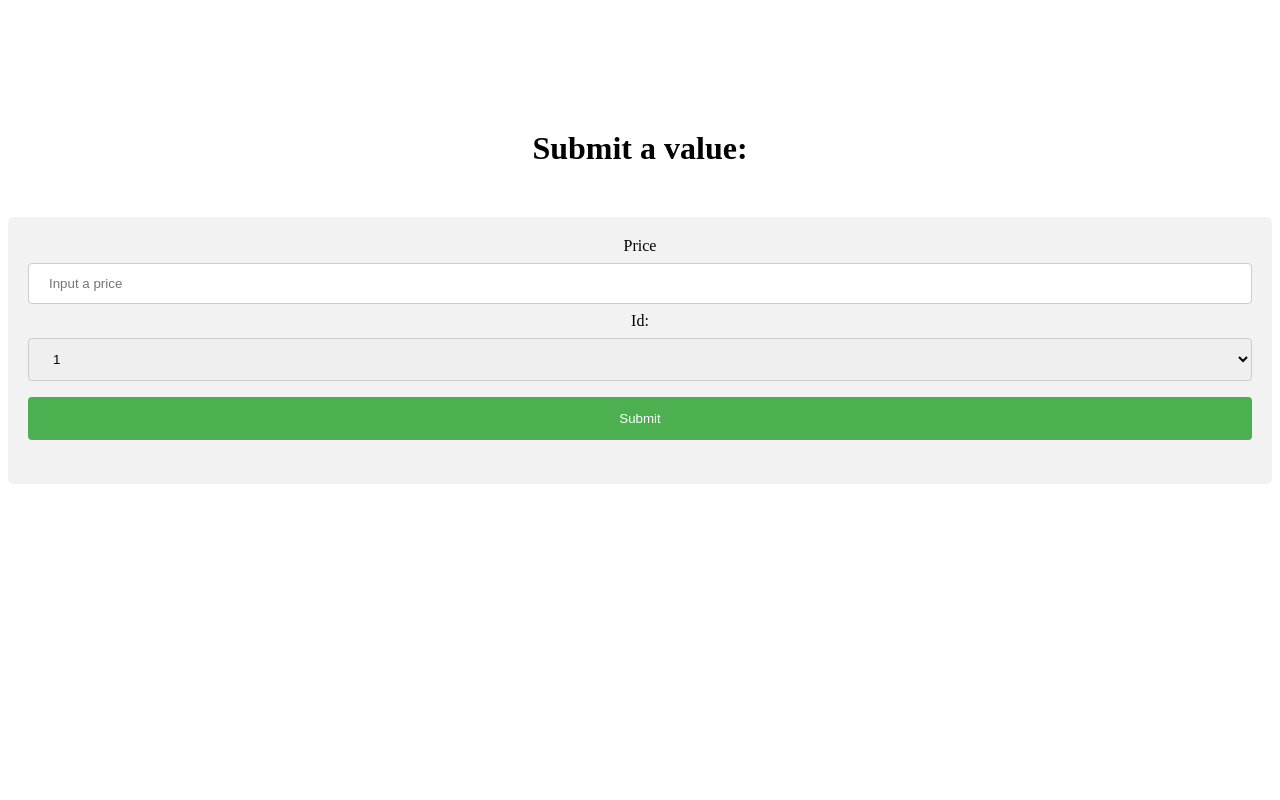
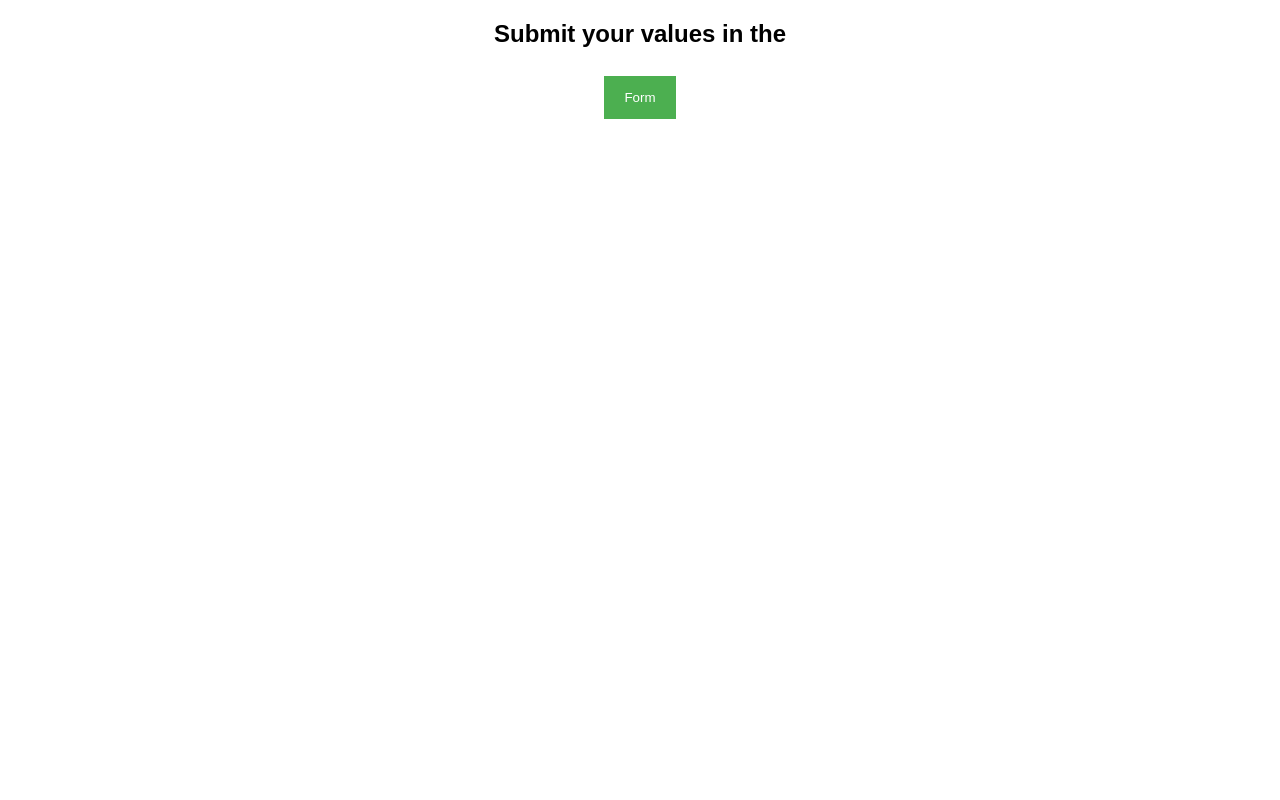
Before and after one commit to Silviumuraru90/Auth.-App-on-Heroku, a Flask app: template templates/home.html in a window 1280 px wide. Run offline with Flask 2, Linux system fonts and the light colour scheme; the template is opened without the code that fills it, so the values that code supplies are empty.

Commit message:
New Modal Form

```diff
--- a/templates/home.html
+++ b/templates/home.html
@@ -1,70 +1,167 @@
+<!DOCTYPE html>
 <html>
+<head>
+<meta name="viewport" content="width=device-width, initial-scale=1">
+<style>
+body {font-family: Arial, Helvetica, sans-serif;}
 
-<head>
-  <style>
-  input[type=text], select {
+input[type=text]{
   width: 100%;
   padding: 12px 20px;
   margin: 8px 0;
   display: inline-block;
   border: 1px solid #ccc;
-    border-radius: 4px;
   box-sizing: border-box;
 }
 
-  input[type=submit] {
-    width: 100%;
+button {
   background-color: #4CAF50;
   color: white;
   padding: 14px 20px;
   margin: 8px 0;
   border: none;
-    border-radius: 4px;
+  cursor: pointer;
+  width: 100%;
+}
+
+button:hover {
+  opacity: 0.8;
+}
+
+.cancelbtn {
+  width: auto;
+  padding: 10px 18px;
+  background-color: #f44336;
+}
+
+/* Center the image and position the close button */
+.imgcontainer {
+  text-align: center;
+  margin: 24px 0 12px 0;
+  position: relative;
+}
+
+img.avatar {
+  width: 40%;
+  border-radius: 50%;
+}
+
+.container {
+  padding: 16px;
+}
+
+.modal {
+  display: none; /* Hidden by default */
+  position: fixed; /* Stay in place */
+  z-index: 1; /* Sit on top */
+  left: 0;
+  top: 0;
+  width: 100%; /* Full width */
+  height: 100%; /* Full height */
+  overflow: auto; /* Enable scroll if needed */
+  background-color: rgb(0,0,0); /* Fallback color */
+  background-color: rgba(0,0,0,0.4); /* Black w/ opacity */
+  padding-top: 60px;
+}
+
+.modal-content {
+  background-color: #fefefe;
+  margin: 5% auto 15% auto; /* 5% from the top, 15% from the bottom and centered */
+  border: 1px solid #888;
+  width: 60%; /* Could be more or less, depending on screen size */
+}
+
+/* The Close Button (x) */
+.close {
+  position: absolute;
+  right: 25px;
+  top: 0;
+  color: #000;
+  font-size: 35px;
+  font-weight: bold;
+}
+
+.close:hover,
+.close:focus {
+  color: red;
   cursor: pointer;
 }
 
-  input[type=submit]:hover {
-    background-color: #45a049;
+/* Add Zoom Animation */
+.animate {
+  -webkit-animation: animatezoom 0.6s;
+  animation: animatezoom 0.6s
 }
 
-  div {
-    border-radius: 5px;
-    background-color: #f2f2f2;
-    padding: 20px;
+@-webkit-keyframes animatezoom {
+  from {-webkit-transform: scale(0)}
+  to {-webkit-transform: scale(1)}
+}
+
+@keyframes animatezoom {
+  from {transform: scale(0)}
+  to {transform: scale(1)}
+}
+
+/* Change styles for span and cancel button on extra small screens */
+@media screen and (max-width: 300px) {
+  span.psw {
+     display: block;
+     float: none;
+  }
+  .cancelbtn {
+     width: 100%;
+  }
 }
 </style>
 </head>
-
 <body>
 
-<br><br><br><br><br>
+<center><h2>Submit your values in the</h2>
 
+<button onclick="document.getElementById('id01').style.display='block'" style="width:auto;">Form</button>
 
-<center>
-  <h1><p class="Stencil"> Submit a value: </p></h1>
-  <br>
+</center>
 
+<div id="id01" class="modal">
 
-  <div>
-    <form action="http://ecnaoptriha.herokuapp.com/result" method = "POST">
-      <label for="pricing">Price</label>
-      <input type="text" id="pricing" name="Price" placeholder="Input a price">
+  <form class="modal-content animate" action="http://ecnaoptriha.herokuapp.com/result" method = "POST">
+    <div class="imgcontainer">
+      <span onclick="document.getElementById('id01').style.display='none'" class="close" title="Close Modal">&times;</span>
+      <img src="img_avatar2.png" alt="Avatar" class="avatar">
+    </div>
 
-      <!--<label for="lname">Last Name</label>
-      <input type="text" id="lname" name="Id" placeholder="Choose between 1, 3 or 4">
-      -->
-      <label for="ID">Id:</label>
-      <select id="ID" name="Id">
-        <option value="1">1</option>
-        <option value="3">3</option>
-        <option value="4">4</option>
-      </select>
+    <div class="container">
+      <label for="Price"><b>Price</b></label>
+      <input type="text" placeholder="Enter Price" name="Price" required>
 
-      <input type="submit" value="Submit">
+      <label for="Id"><b>Id</b></label>
+      <input type="text" placeholder="Input either 1, 3 or 4" name="Id" required>
+
+      <button type="submit">Send values</button>
+      <label>
+        <input type="checkbox" checked="checked" name="remember"> Remember selected values
+      </label>
+    </div>
+
+    <div class="container" style="background-color:#f1f1f1">
+      <button type="button" onclick="document.getElementById('id01').style.display='none'" class="cancelbtn">Cancel</button>
+      <span class="psw">Verify the current <a href="https://ecnaoptriha.herokuapp.com/items" target="_blank">values</a></span>
+    </div>
   </form>
 </div>
 
-</center>
+<script>
+// Get the modal
+var modal = document.getElementById('id01');
+
+// When the user clicks anywhere outside of the modal, close it
+window.onclick = function(event) {
+    if (event.target == modal) {
+        modal.style.display = "none";
+    }
+}
+</script>
+
 </body>
-
 </html>
```
Lines whose indentation alone changed are shown as unchanged.
